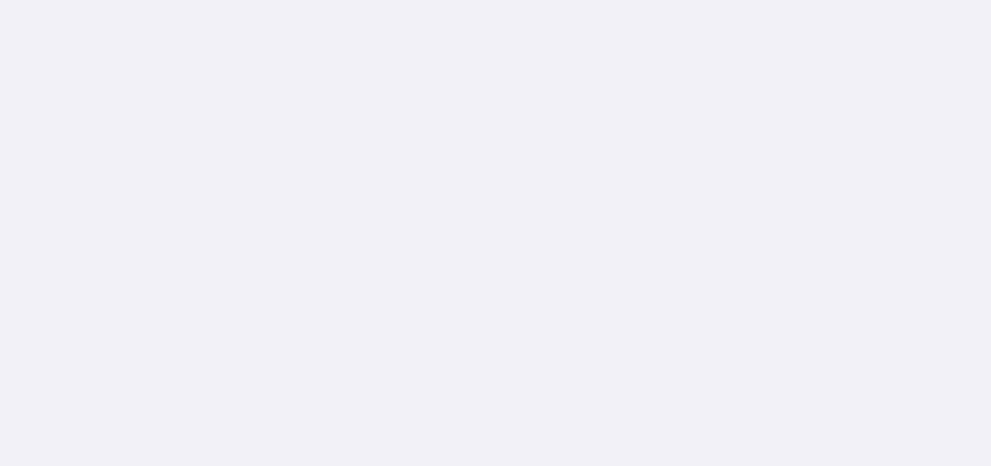
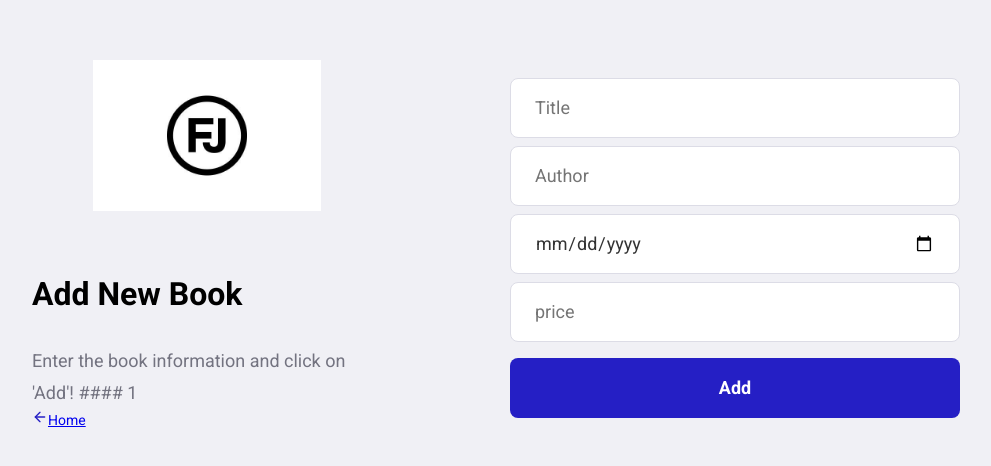
Before and after one commit to fabiosimplis/React_Rest_Client, a React (Create React App) app: page /book/new/1 in a window 1280 px wide. Before the commit this address had no page. Shown: the part 156-622 px from the top of the page, without its empty margins (144-1135 px from the left). Built offline with nearby package versions, Linux system fonts and the light colour scheme; the HTML template or start-up script is replaced by a standard one.

Commit message:
:construction: Implementing Book Update

```diff
--- a/src/pages/Books/index.js
+++ b/src/pages/Books/index.js
@@ -29,7 +29,15 @@ export default function Books(){
     async function logout() {
 
         localStorage.clear();
-        navigate('/')
+        navigate('/');
+    }
+
+    async function editBook(id) {
+        try {
+            navigate(`/book/new/${id}`);
+        } catch (error) {
+            alert('Edit Failed! try again.');
+        }
     }
 
     async function deleteBook(id) {
@@ -57,7 +65,7 @@ export default function Books(){
             <header>
                 <img src={logo} alt="FJ" />
                 <span>Welcome, <strong>{username.toUpperCase()}</strong>! </span>
-                <Link className="button" to={{ pathname: '/book/new' }}> Add New Book</Link>
+                <Link className="button" to={{ pathname: '/book/new/0' }}> Add New Book</Link>
                 <button onClick={logout} type="button">
                     <FiPower size={18} color="#251FC5"/>
                 </button>
@@ -76,7 +84,7 @@ export default function Books(){
                         <strong>Release Date: </strong>
                         <p>{Intl.DateTimeFormat('pt-BR').format(book.lauchDate)}</p>
 
-                        <button type="button">
+                        <button onClick={() => editBook(book.id)} type="button">
                             <FiEdit size={20} color="#251FC5"/>
                         </button>
                         <button onClick={() => deleteBook(book.id)} type="button">
--- a/src/pages/NewBook/index.js
+++ b/src/pages/NewBook/index.js
@@ -1,5 +1,5 @@
 import React, { useState } from "react";
-import { Link, useNavigate } from 'react-router-dom'
+import { Link, useNavigate, useParams } from 'react-router-dom'
 import { FiArrowLeft } from 'react-icons/fi'
 
 import api from '../../services/api'
@@ -15,6 +15,8 @@ export default function NewBook(){
     const [launchDate, setLaunchDate] = useState('');
     const [price, setPrice] = useState('');
     const [title, setTitle] = useState('');
+
+    const {bookId} = useParams();
 
     const accessToken = localStorage.getItem('accessToken');
 
@@ -36,9 +38,7 @@ export default function NewBook(){
 
         try {
             await api.post('api/book/v1', data, { headers });
-
-
-            navigate('/books')
+            navigate('/books');
         } catch (error) {
             alert('Error while recording Book! Try again!');
         }
@@ -49,7 +49,7 @@ export default function NewBook(){
                 <section className="form">
                     <img src={logo} alt="FJ" />
                     <h1>Add New Book</h1>
-                    <p>Enter the book information and click on 'Add'!</p>
+                    <p>Enter the book information and click on 'Add'! #### {bookId}</p>
                     <Link className="back-link" to={{ pathname: '/books' }}>
                         <FiArrowLeft size={16} color="#251FC5"/>
                         Home
--- a/src/routes.js
+++ b/src/routes.js
@@ -14,7 +14,7 @@ export default function Rotas(){
             <Routes>
                 <Route path='/' element={<Login />} />
                 <Route path='/books' element={<Books/>} />
-                <Route exact path='/book/new' element={<NewBook/>} />
+                <Route exact path='/book/new/:bookId' element={<NewBook/>} />
             </Routes>
         </BrowserRouter>
     );
```
